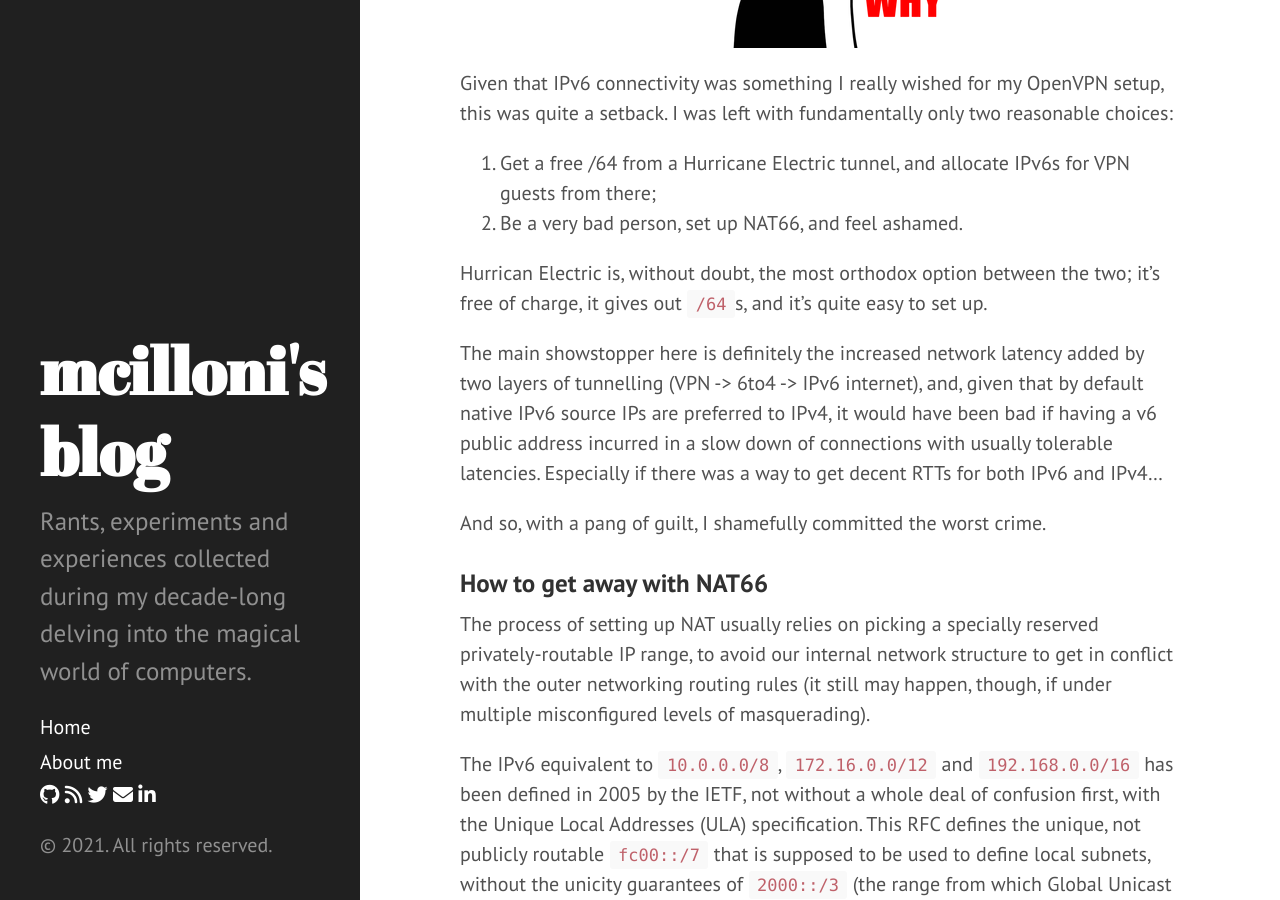
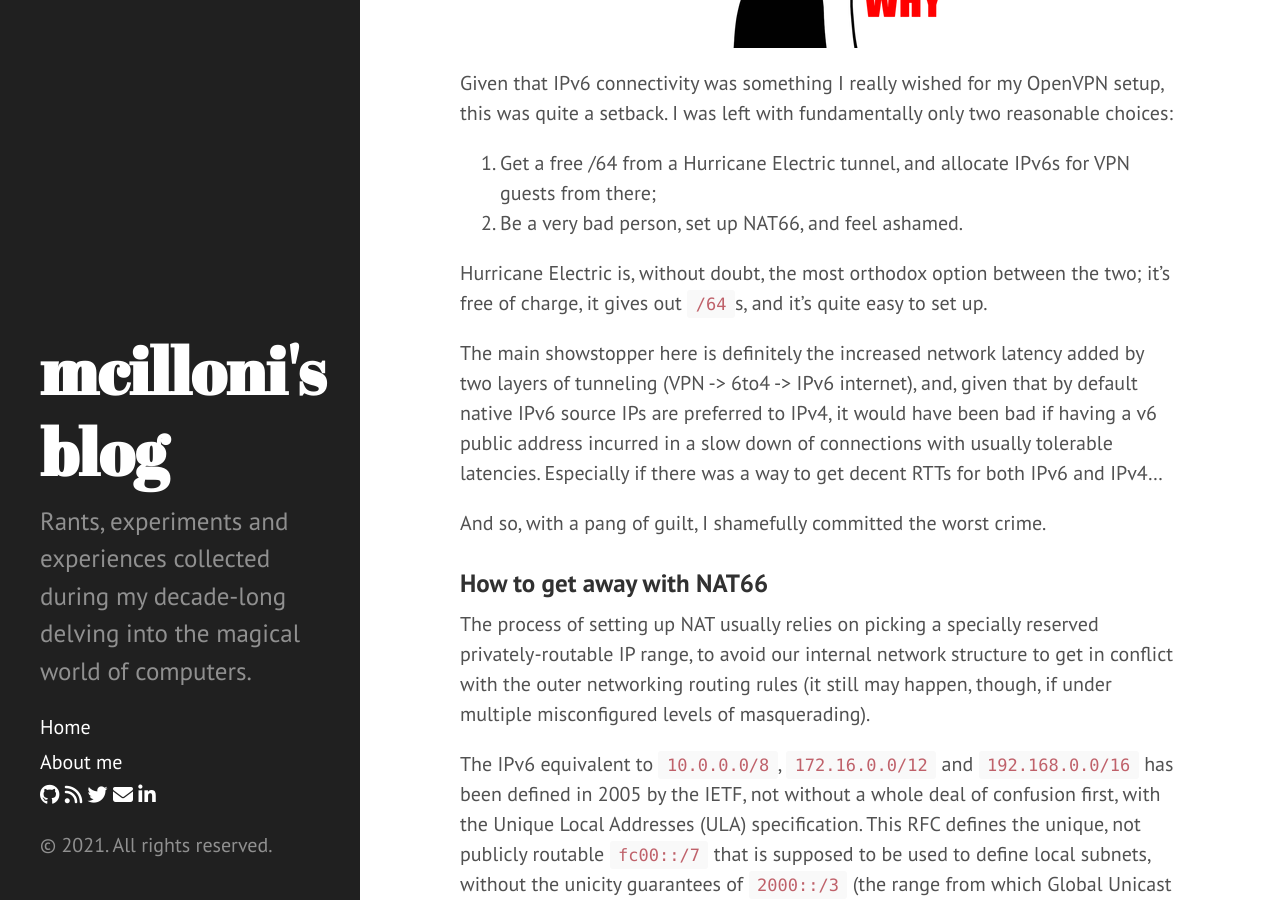
Before and after one commit to mcilloni/mcilloni.github.io, a Jekyll site: the page built from _posts/2018-01-20-oh-god-why-NAT66.md, in a window 1280 px wide and 900 px high, scrolled down 1780 px. Built offline with Jekyll 4.4.1, drawn with Linux system fonts in a browser that asks for light colours; nearby versions of some CDN libraries; comment, search, counter and statistics services are not loaded; some of the changed text lies outside the part shown.

Commit message:
posts: fixed errors in old post

```diff
--- a/_posts/2018-01-20-oh-god-why-NAT66.md
+++ b/_posts/2018-01-20-oh-god-why-NAT66.md
@@ -37,9 +37,9 @@ I was left with fundamentally only two reasonable choices:
 1. Get a free /64 from a Hurricane Electric tunnel, and allocate IPv6s for VPN guests from there;
 2. Be a very bad person, set up NAT66, and feel ashamed.
 
-Hurrican Electric is, without doubt, the most orthodox option between the two; it's free of charge, it gives out `/64`s, and it's quite easy to set up.
+Hurricane Electric is, without doubt, the most orthodox option between the two; it's free of charge, it gives out `/64`s, and it's quite easy to set up.
 
-The main showstopper here is definitely the increased network latency added by two layers of tunnelling (VPN -> 6to4 -> IPv6 internet), and, given that by default native IPv6 source IPs are preferred to IPv4, it would have been bad if having a v6 public address incurred in a slow down of connections with usually tolerable latencies. Especially if there was a way to get decent RTTs for both IPv6 and IPv4...
+The main showstopper here is definitely the increased network latency added by two layers of tunneling (VPN -> 6to4 -> IPv6 internet), and, given that by default native IPv6 source IPs are preferred to IPv4, it would have been bad if having a v6 public address incurred in a slow down of connections with usually tolerable latencies. Especially if there was a way to get decent RTTs for both IPv6 and IPv4...
 
 And so, with a pang of guilt, I shamefully committed the worst crime.
 
```
Also changed, not shown: other parts of _posts/2018-01-20-oh-god-why-NAT66.md (+3 -3 lines).
